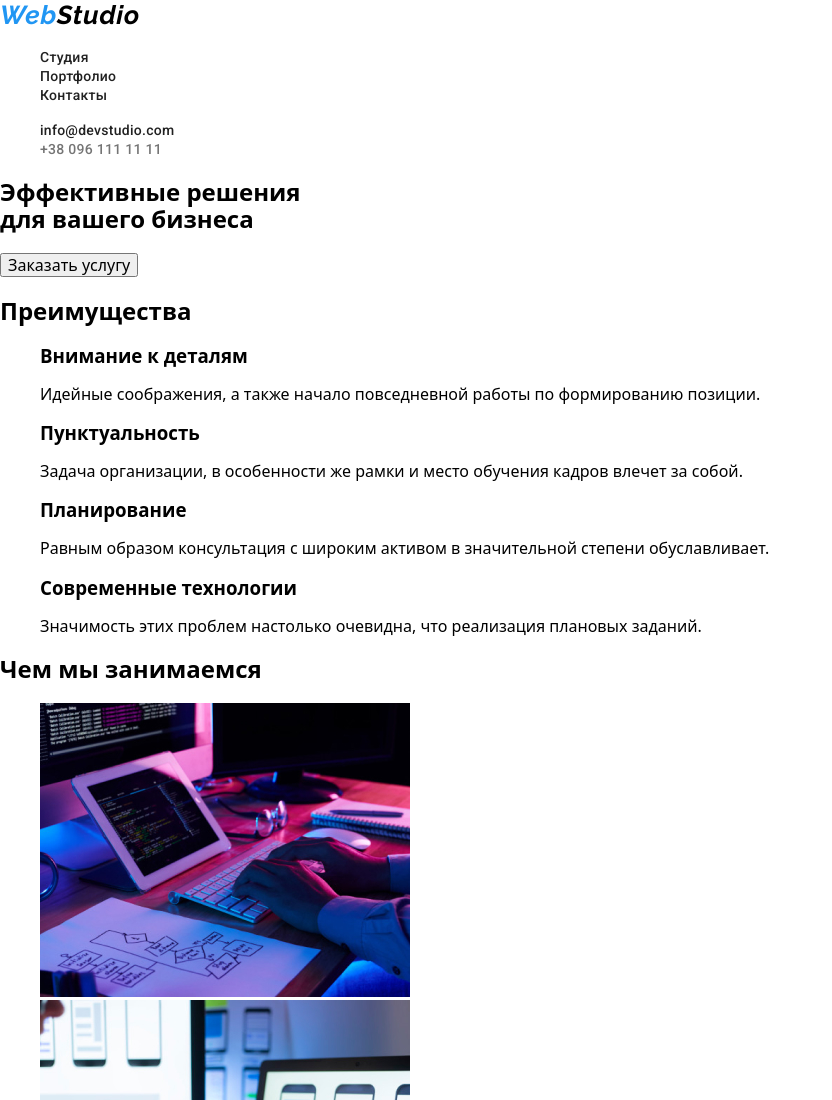
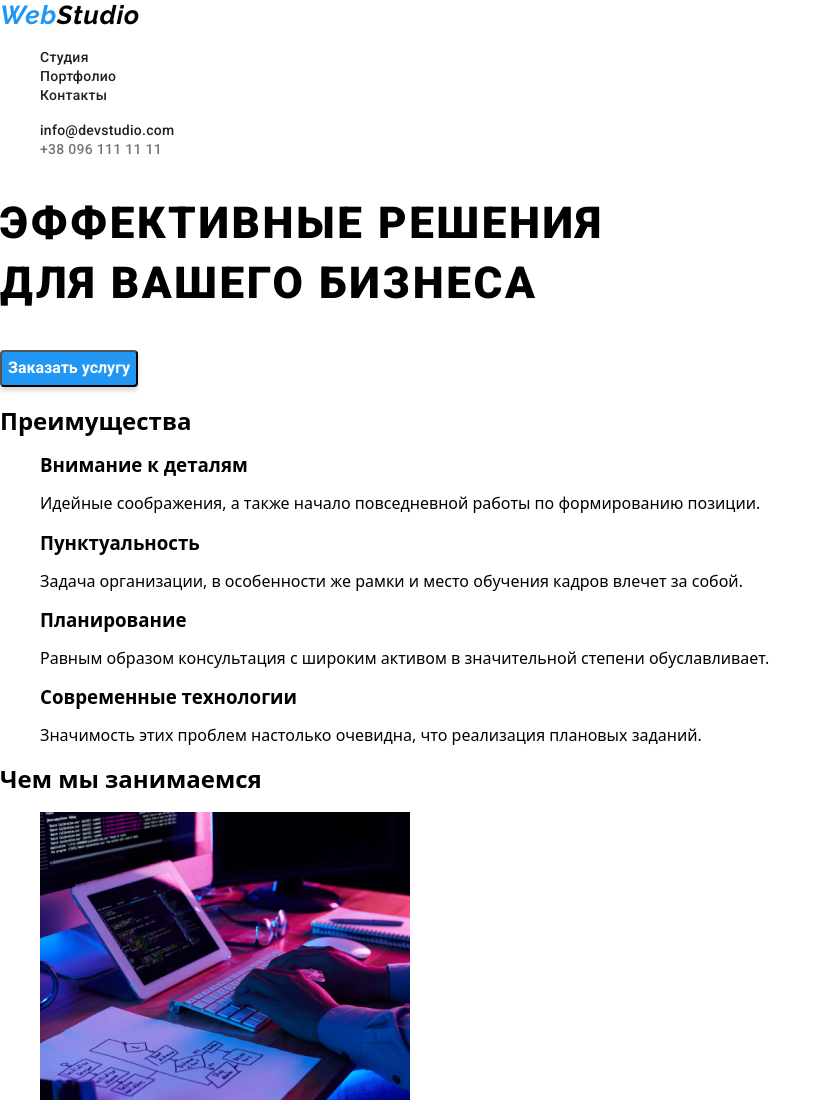
Before and after one commit to Vladimir35-Sashko/goit-markup-hw-02, a plain HTML site: page index.html in a window 1280 px wide. Shown: the top 1100 px of the page, without its empty margins (0-832 px from the left). Drawn offline with nearby package versions, Linux system fonts and the light colour scheme.

Commit message:
герой

```diff
--- a/css/styles.css
+++ b/css/styles.css
@@ -21,7 +21,7 @@
 .logo-link {
   font-family: "Raleway", sans-serif;
 
-  font-weight: 900;
+  font-weight: 700;
   font-size: 26px;
   line-height: 1.19;
 
@@ -70,3 +70,29 @@
 .tel-link:focus {
   color: #2196f3;
 }
+.hero-title {
+  font-family: "Roboto", sans-serif;
+
+  font-weight: 900;
+  font-size: 44px;
+  line-height: 1.36;
+  /* or 136% */
+
+  letter-spacing: 0.06em;
+  text-transform: uppercase;
+
+  /* color: #ffffff; */
+}
+.modal-btn {
+  font-family: "Roboto", sans-serif;
+
+  font-weight: 700;
+  font-size: 16px;
+  line-height: 1.9;
+  cursor: pointer;
+
+  color: #ffffff;
+  background: #2196f3;
+  box-shadow: 0px 4px 4px rgba(0, 0, 0, 0.15);
+  border-radius: 4px;
+}
--- a/index.html
+++ b/index.html
@@ -55,12 +55,12 @@
 
     <main>
       <!--HERO-->
-      <section>
-        <h1>
+      <section class="hero">
+        <h1 class="hero-title">
           Эффективные решения <br />
           для вашего бизнеса
         </h1>
-        <button type="button">Заказать услугу</button>
+        <button class="modal-btn" type="button">Заказать услугу</button>
       </section>
       <!--Преимущества-->
       <section>
```
